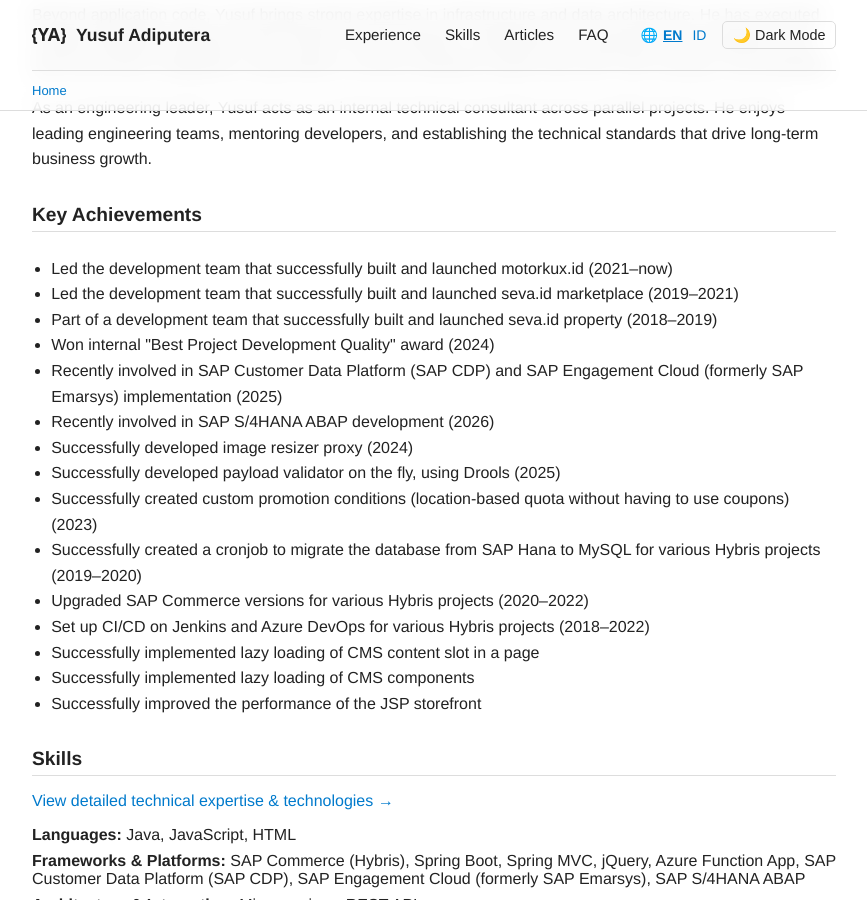
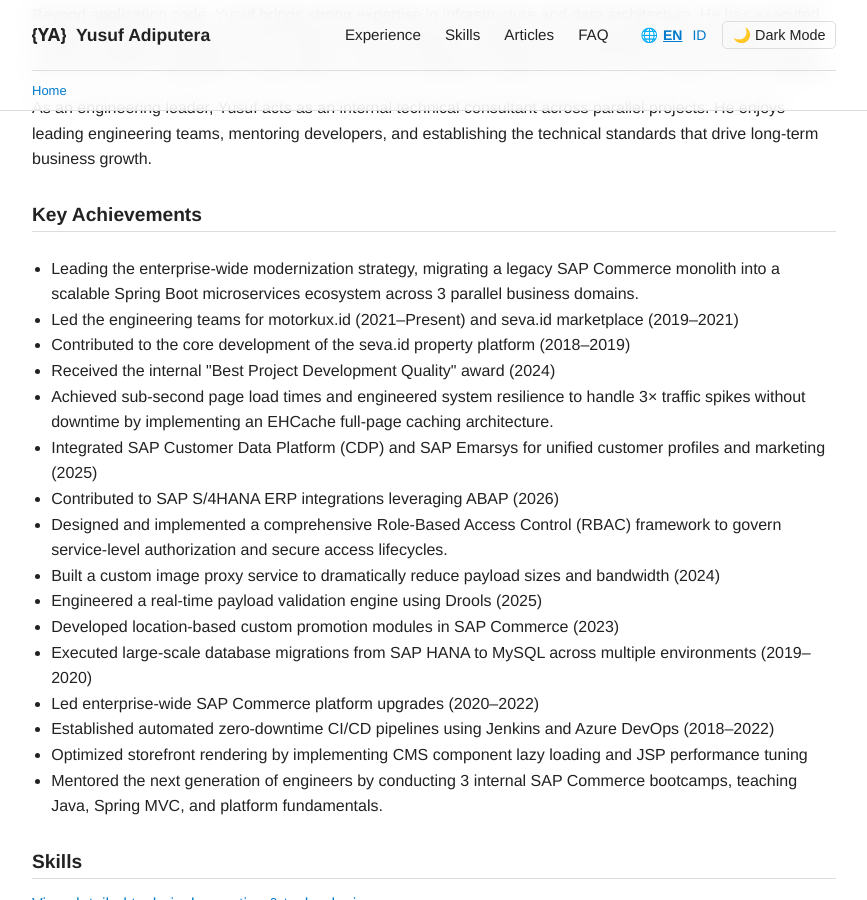
Before and after one commit to adiputera/adiputera.github.io, a Jekyll site: the page built from index.html, in a window 1280 px wide and 900 px high, scrolled down 920 px. Shown: the whole window, without its empty margins (206-1073 px from the left). Built offline with Jekyll 4.4.1, drawn with Linux system fonts in a browser that asks for light colours; some of the changed text lies outside the part shown.

Commit message:
Add certifiction

```diff
--- a/_data/en.yml
+++ b/_data/en.yml
@@ -114,21 +114,22 @@
     items: "Kafka, Apache Solr, Drools, Git"
 
 achievements:
-  - "Led the development team that successfully built and launched motorkux.id (2021–now)"
-  - "Led the development team that successfully built and launched seva.id marketplace (2019–2021)"
-  - "Part of a development team that successfully built and launched seva.id property (2018–2019)"
-  - "Won internal \"Best Project Development Quality\" award (2024)"
-  - "Recently involved in SAP Customer Data Platform (SAP CDP) and SAP Engagement Cloud (formerly SAP Emarsys) implementation (2025)"
-  - "Recently involved in SAP S/4HANA ABAP development (2026)"
-  - "Successfully developed image resizer proxy (2024)"
-  - "Successfully developed payload validator on the fly, using Drools (2025)"
-  - "Successfully created custom promotion conditions (location-based quota without having to use coupons) (2023)"
-  - "Successfully created a cronjob to migrate the database from SAP Hana to MySQL for various Hybris projects (2019–2020)"
-  - "Upgraded SAP Commerce versions for various Hybris projects (2020–2022)"
-  - "Set up CI/CD on Jenkins and Azure DevOps for various Hybris projects (2018–2022)"
-  - "Successfully implemented lazy loading of CMS content slot in a page"
-  - "Successfully implemented lazy loading of CMS components"
-  - "Successfully improved the performance of the JSP storefront"
+  - "Leading the enterprise-wide modernization strategy, migrating a legacy SAP Commerce monolith into a scalable Spring Boot microservices ecosystem across 3 parallel business domains."
+  - "Led the engineering teams for motorkux.id (2021–Present) and seva.id marketplace (2019–2021)"
+  - "Contributed to the core development of the seva.id property platform (2018–2019)"
+  - "Received the internal \"Best Project Development Quality\" award (2024)"
+  - "Achieved sub-second page load times and engineered system resilience to handle 3× traffic spikes without downtime by implementing an EHCache full-page caching architecture."
+  - "Integrated SAP Customer Data Platform (CDP) and SAP Emarsys for unified customer profiles and marketing (2025)"
+  - "Contributed to SAP S/4HANA ERP integrations leveraging ABAP (2026)"
+  - "Designed and implemented a comprehensive Role-Based Access Control (RBAC) framework to govern service-level authorization and secure access lifecycles."
+  - "Built a custom image proxy service to dramatically reduce payload sizes and bandwidth (2024)"
+  - "Engineered a real-time payload validation engine using Drools (2025)"
+  - "Developed location-based custom promotion modules in SAP Commerce (2023)"
+  - "Executed large-scale database migrations from SAP HANA to MySQL across multiple environments (2019–2020)"
+  - "Led enterprise-wide SAP Commerce platform upgrades (2020–2022)"
+  - "Established automated zero-downtime CI/CD pipelines using Jenkins and Azure DevOps (2018–2022)"
+  - "Optimized storefront rendering by implementing CMS component lazy loading and JSP performance tuning"
+  - "Mentored the next generation of engineers by conducting 3 internal SAP Commerce bootcamps, teaching Java, Spring MVC, and platform fundamentals."
 
 education:
   - degree: "Bachelor's Degree in Computer Science"
@@ -145,10 +146,18 @@
   - name: "Confluent Developer Skills for Building Apache Kafka® (Confluent)"
 
 certifications:
-  - name: "Confluent Certified Developer for Apache Kafka"
-    credential_type: "Data Streaming Engineer"
-    valid_from: "2025-08"
-    valid_to: "2027-08"
+  - name: "Data Streaming Engineer Foundations"
+    credential_type: "Confluent"
+    valid_from: "Agu 2025"
+    valid_to: "Agu 2027"
+    credential_id: "158233717"
+    url: "https://certificates.confluent.io/f6273557-0956-4628-8be2-2fb65744093d#acc.1bZHVBNm"
+  - name: "Confluent Apache Kafka Fundamentals Accreditation"
+    credential_type: "Confluent"
+    valid_from: "Jul 2025"
+    valid_to: "Jul 2027"
+    credential_id: "170078924"
+    url: "https://certificates.confluent.io/132beabf-ce12-4442-82d5-6348680132b8#acc.ECHXpazq"
 
 experience:
   - title: "Lead Software Engineer"
--- a/_data/id.yml
+++ b/_data/id.yml
@@ -114,21 +114,22 @@
     items: "Kafka, Apache Solr, Drools, Git"
 
 achievements:
-  - "Memimpin development team yang berhasil membangun dan meluncurkan motorkux.id (2021–sekarang)"
-  - "Memimpin development team yang berhasil membangun dan meluncurkan seva.id marketplace (2019–2021)"
-  - "Menjadi bagian dari development team yang berhasil membangun dan meluncurkan seva.id property (2018–2019)"
-  - "Memenangkan penghargaan internal \"Best Project Development Quality\" (2024)"
-  - "Terlibat dalam implementasi SAP Customer Data Platform (SAP CDP) dan SAP Engagement Cloud (formerly SAP Emarsys) (2025)"
-  - "Terlibat dalam pengembangan SAP S/4HANA ABAP (2026)"
-  - "Berhasil mengembangkan image resizer proxy (2024)"
-  - "Berhasil mengembangkan payload validator on the fly menggunakan Drools (2025)"
-  - "Berhasil membuat custom promotion conditions (kuota berbasis lokasi tanpa harus menggunakan kupon) (2023)"
-  - "Berhasil membuat cronjob untuk melakukan migrasi database dari SAP Hana ke MySQL untuk berbagai proyek Hybris (2019–2020)"
-  - "Melakukan upgrade versi SAP Commerce untuk berbagai proyek Hybris (2020–2022)"
-  - "Menyiapkan CI/CD di Jenkins dan Azure DevOps untuk berbagai proyek Hybris (2018–2022)"
-  - "Berhasil mengimplementasikan lazy loading pada CMS content slot di halaman"
-  - "Berhasil mengimplementasikan lazy loading pada CMS components"
-  - "Berhasil meningkatkan performa JSP storefront"
+  - "Memimpin strategi modernisasi skala enterprise, memigrasikan monolit SAP Commerce lama ke ekosistem microservices Spring Boot yang scalable di 3 domain bisnis paralel."
+  - "Memimpin tim engineering untuk pengembangan motorkux.id (2021–Sekarang) dan seva.id marketplace (2019–2021)"
+  - "Berkontribusi pada pengembangan inti platform seva.id property (2018–2019)"
+  - "Menerima penghargaan internal \"Best Project Development Quality\" (2024)"
+  - "Mencapai page load time sub-detik dan meningkatkan ketahanan sistem untuk menangani lonjakan trafik 3× tanpa downtime dengan mengimplementasikan arsitektur full-page caching EHCache."
+  - "Mengintegrasikan SAP Customer Data Platform (CDP) dan SAP Emarsys untuk profil pelanggan dan pemasaran terpadu (2025)"
+  - "Mendukung integrasi SAP S/4HANA ERP menggunakan ABAP (2026)"
+  - "Merancang dan mengimplementasikan kerangka kerja Role-Based Access Control (RBAC) yang komprehensif untuk mengatur otorisasi level layanan dan siklus akses yang aman."
+  - "Membangun layanan proxy gambar kustom untuk mengurangi ukuran payload dan bandwidth (2024)"
+  - "Merancang engine validasi payload real-time menggunakan Drools (2025)"
+  - "Mengembangkan modul promosi kustom berbasis lokasi di SAP Commerce (2023)"
+  - "Mengeksekusi migrasi database berskala besar dari SAP HANA ke MySQL di berbagai environment (2019–2020)"
+  - "Memimpin proses upgrade platform SAP Commerce skala enterprise (2020–2022)"
+  - "Membangun pipeline CI/CD otomatis tanpa downtime menggunakan Jenkins dan Azure DevOps (2018–2022)"
+  - "Mengoptimalkan rendering storefront dengan mengimplementasikan lazy loading pada komponen CMS dan tuning performa JSP"
+  - "Membimbing generasi engineer berikutnya dengan mengadakan 3 bootcamp internal SAP Commerce, mengajarkan Java, Spring MVC, dan dasar-dasar platform."
 
 education:
   - degree: "Gelar Sarjana Ilmu Komputer (S.Kom)"
@@ -145,10 +146,18 @@
   - name: "Confluent Developer Skills for Building Apache Kafka® (Confluent)"
 
 certifications:
-  - name: "Confluent Certified Developer for Apache Kafka"
-    credential_type: "Data Streaming Engineer"
-    valid_from: "2025-08"
-    valid_to: "2027-08"
+  - name: "Data Streaming Engineer Foundations"
+    credential_type: "Confluent"
+    valid_from: "Agu 2025"
+    valid_to: "Agu 2027"
+    credential_id: "158233717"
+    url: "https://certificates.confluent.io/f6273557-0956-4628-8be2-2fb65744093d#acc.1bZHVBNm"
+  - name: "Confluent Apache Kafka Fundamentals Accreditation"
+    credential_type: "Confluent"
+    valid_from: "Jul 2025"
+    valid_to: "Jul 2027"
+    credential_id: "170078924"
+    url: "https://certificates.confluent.io/132beabf-ce12-4442-82d5-6348680132b8#acc.ECHXpazq"
 
 experience:
   - title: "Lead Software Engineer"
--- a/_data/short_en.yml
+++ b/_data/short_en.yml
@@ -18,11 +18,11 @@
   </p>
 key_achievements:
   - label: "Lead Architect"
-    text: "Successfully built and launched <i>motorkux.id</i> (2021–Present) and <i>seva.id</i> marketplace (2019–2021)."
+    text: "Architected and launched <i>motorkux.id</i> (2021–Present) and <i>seva.id</i> marketplace (2019–2021)."
   - label: "Award Recipient"
-    text: "Won internal \"Best Project Development Quality\" award (2024)."
+    text: "Received the internal \"Best Project Development Quality\" award (2024)."
   - label: "Rules-as-a-Service"
-    text: "Designed and implemented a dynamic rules engine using Drools, decoupling business logic from code."
+    text: "Designed a dynamic rules engine using Drools, effectively decoupling core business logic from application code."
   - label: "Performance"
     text: "Achieved sub-second response times through EHCache full-page caching and storefront optimizations."
   - label: "Modernization"
--- a/_data/short_id.yml
+++ b/_data/short_id.yml
@@ -18,11 +18,11 @@
   </p>
 key_achievements:
   - label: "Lead Architect"
-    text: "Berhasil membangun dan meluncurkan <i>motorkux.id</i> (2021–Sekarang) dan <i>seva.id</i> marketplace (2019–2021)."
+    text: "Merancang dan meluncurkan <i>motorkux.id</i> (2021–Sekarang) dan <i>seva.id</i> marketplace (2019–2021)."
   - label: "Penghargaan"
-    text: "Memenangkan penghargaan internal \"Best Project Development Quality\" (2024)."
+    text: "Menerima penghargaan internal \"Best Project Development Quality\" (2024)."
   - label: "Rules-as-a-Service"
-    text: "Merancang dan implementasi dynamic rules engine menggunakan Drools, memisahkan logika bisnis dari kode."
+    text: "Merancang dynamic rules engine menggunakan Drools, secara efektif memisahkan logika bisnis dari kode aplikasi."
   - label: "Performa"
     text: "Mencapai waktu respons sub-detik melalui EHCache full-page caching dan optimasi storefront."
   - label: "Modernisasi"
--- a/_layouts/home.html
+++ b/_layouts/home.html
@@ -145,6 +145,22 @@
             {% endfor %}
         </ul>
 
+        {% if data.certifications %}
+        <h2 id="certifications">{{ data.sections.certifications }}</h2>
+        <ul>
+            {% for cert in data.certifications %}
+            <li>
+                <h3 class="normal-text"><strong>{{ cert.name }}</strong><br>{{ cert.credential_type }}
+                {% if cert.credential_id %}<br><span style="font-size: 0.9em; font-weight: normal;">Credential ID: {{ cert.credential_id }}</span>{% endif %}
+                </h3>
+                <p style="margin-top: 0.5rem; margin-bottom: 0;">Issued {{ cert.valid_from }} · Expires {{ cert.valid_to }}
+                {% if cert.url %}<br><a href="{{ cert.url }}" target="_blank" rel="noopener noreferrer" style="font-size: 0.9em;" class="hide-for-print">View Credential</a>{% endif %}
+                </p>
+            </li>
+            {% endfor %}
+        </ul>
+        {% endif %}
+
         <h2 id="articles" class="hide-for-print">{{ data.sections.articles }}</h2>
         <p class="hide-for-print"><a href="/articles">{{ data.links.all_articles }}</a></p>
 
```
Also changed, not shown: _layouts/short.html (+13 -0 lines).
